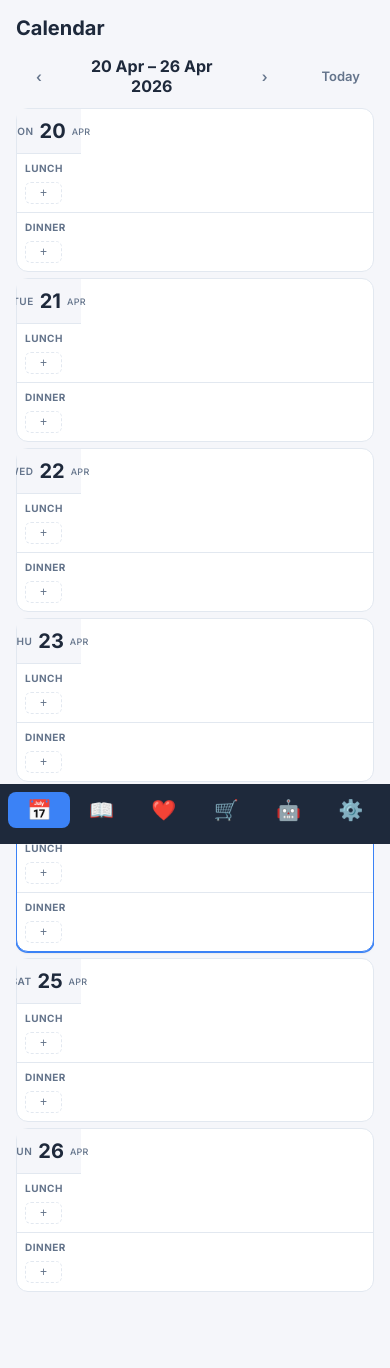
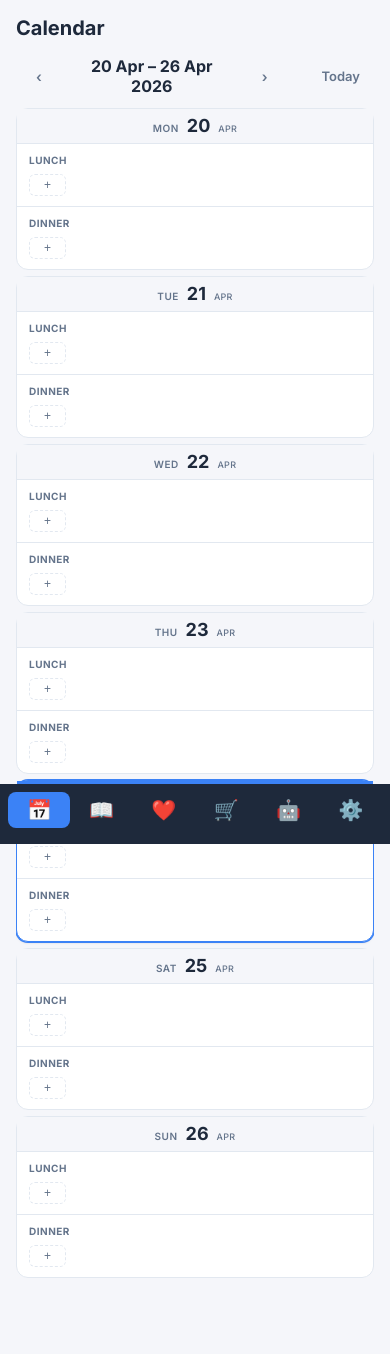
Before and after one commit to mathildedelenclos/MealPlanner, a Flask app: page /calendar in a window 390 px wide. After the commit the page ends 1278 px from the top, so only its background shows below. Run offline with Flask 3, Linux system fonts and the light colour scheme; the visitor is signed in with stand-in values (Sample User, id 1); data comes from the database, SQL or seed files in the repository; data that the repository does not hold is empty.

Commit message:
Stack calendar week row vertically on mobile
Instead of a fixed 64px left day-column that was clipping 2-digit
dates on narrow screens, the day label becomes a full-width top
banner (WED 24 APR) with the two meal slots side-by-side below.
Gives both the date and the meal content much more room.

Co-Authored-By: Claude Opus 4.7 (1M context) <noreply@anthropic.com>

```diff
--- a/static/css/style.css
+++ b/static/css/style.css
@@ -2863,14 +2863,23 @@ li.category-hidden {
     .calendar-month-grid .cal-meal-label { font-size: 0; height: 0; margin: 0; }
     .calendar-month-grid .cal-add-btn { font-size: 9px; padding: 2px 0; min-height: 20px; }
 
-    /* ── Week view shrink ── */
-    .cal-week-day-label { width: 64px; padding: 10px 6px; }
-    .cal-week-day-name { font-size: 10px; }
-    .cal-week-date-num { font-size: 20px; }
-    .cal-week-month-name { font-size: 9px; }
-    .calendar-week-grid .cal-meal-slot { padding: 8px 8px; }
-    .calendar-week-grid .cal-entry { padding: 4px 6px; font-size: 12px; }
-    .calendar-week-grid .cal-entry-link { font-size: 12px; }
+    /* ── Week view: stack day header above meals on mobile ── */
+    .cal-week-row { flex-direction: column; }
+    .cal-week-day-label {
+        width: auto;
+        flex-direction: row;
+        align-items: baseline;
+        justify-content: center;
+        gap: 8px;
+        padding: 8px 12px;
+        border-right: none;
+        border-bottom: 1px solid var(--border);
+    }
+    .cal-week-date-num { font-size: 18px; line-height: 1; }
+    .cal-week-meals { min-height: auto; }
+    .calendar-week-grid .cal-meal-slot { padding: 10px 12px; }
+    .calendar-week-grid .cal-entry { padding: 4px 8px; font-size: 13px; }
+    .calendar-week-grid .cal-entry-link { font-size: 13px; }
 
     /* ── Settings ── */
     .settings-card { max-width: none; }
```
